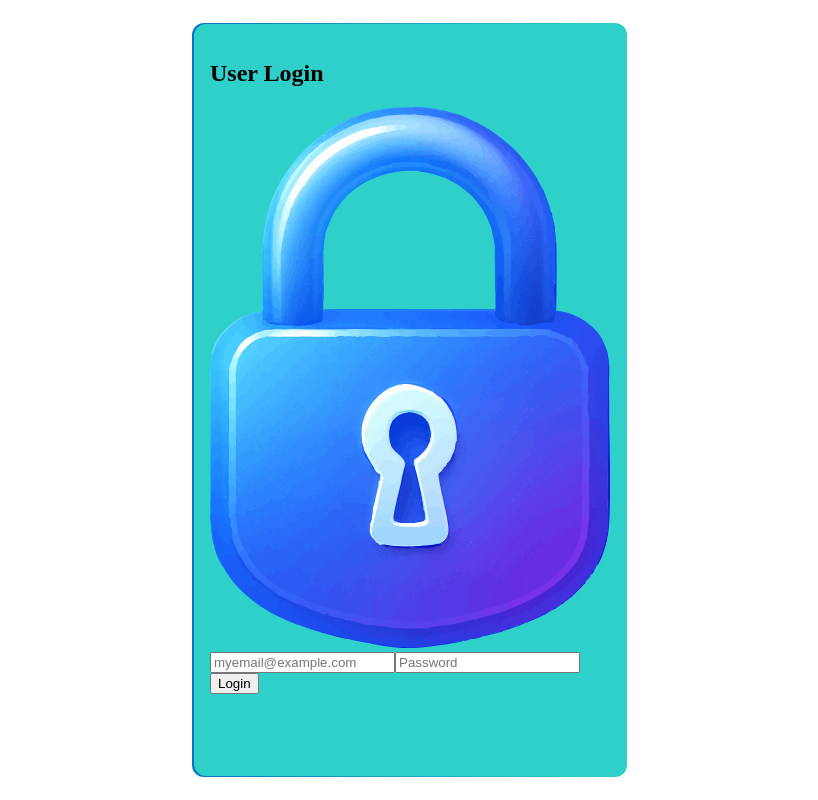
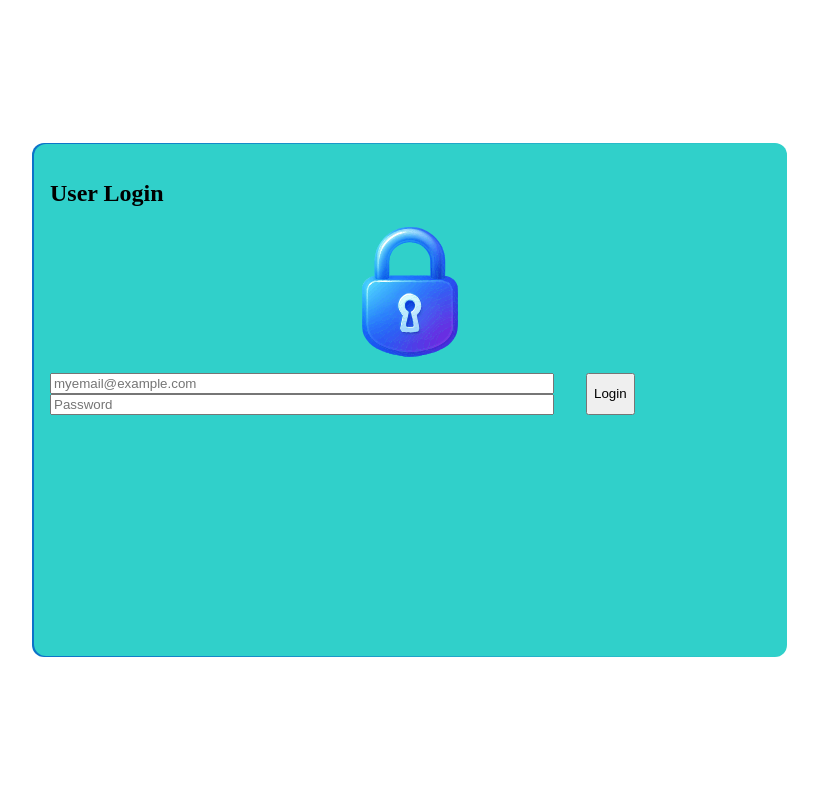
Before and after one commit to BeHinrichs/simpleCRM-Frontend, an Angular app: page / in a window 1280 px wide. Shown: the whole page, without its empty margins (230-1048 px from the left). Built offline with nearby package versions, Linux system fonts and the light colour scheme.

Commit message:
weitere Login styles

```diff
--- a/src/app/login/login.css
+++ b/src/app/login/login.css
@@ -8,8 +8,8 @@
 .login-container {
     display: flex;
     flex-direction: column;
-    width: 25rem;
-    height: 45rem;
+    width: 45rem;
+    height: 30rem;
     position: relative;
     border-radius:12px;
     background-color: #30d0ca;
@@ -28,3 +28,22 @@
     border-radius:12px;
     z-index:-1;
 }
+.login-form {
+    display: flex;
+    flex-direction: row;
+    gap: 2rem;
+}
+.login-form-input {
+    display: flex;
+    flex-direction: column;
+    width: 70%;
+}
+.login-image {
+    display: flex;
+    justify-content: center;
+    align-items: center;
+    margin-bottom: 1rem;
+}
+.login-image svg {
+    width: 6rem;
+}
--- a/src/app/login/login.html
+++ b/src/app/login/login.html
@@ -1351,8 +1351,10 @@
             </svg>
         </div>
         <div class="login-form">
-            <input type="email" placeholder="myemail@example.com" id="user-login-email">
-            <input type="password" placeholder="Password" id="user-login-password">
+            <div class="login-form-input">
+                <input type="email" placeholder="myemail@example.com" id="user-login-email">
+                <input type="password" placeholder="Password" id="user-login-password">
+            </div>
             <button class="login-btn" id="user-login-btn">Login</button>
         </div>
     </div>
```
